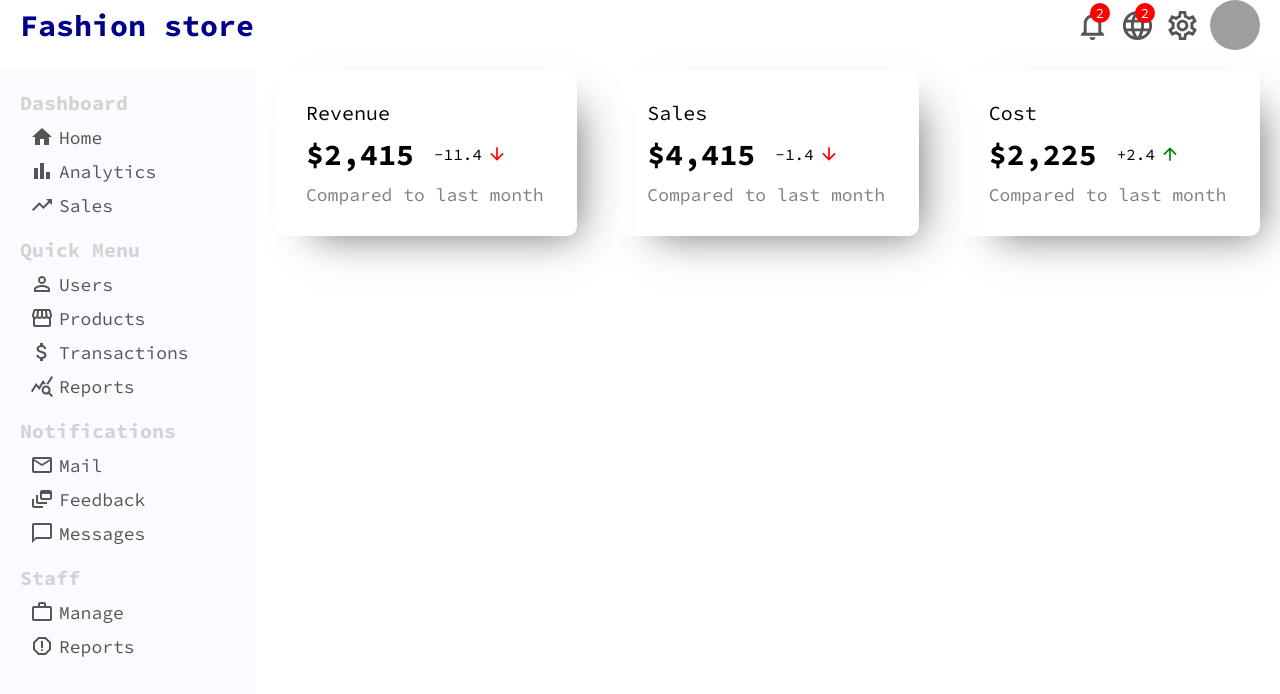
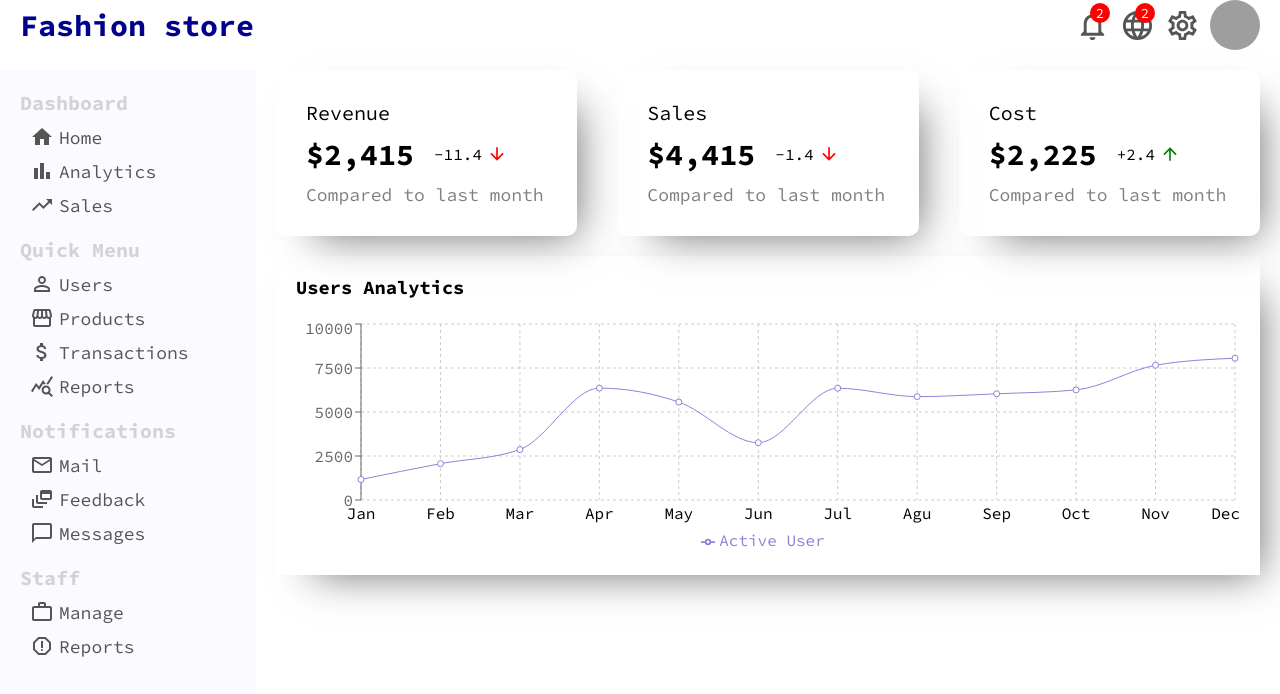
Before and after one commit to sttallev99/fashion_store_admim, a React (Create React App) app: page /users in a window 1280 px wide. Shown: the top 694 px of the page. Built offline with nearby package versions, Linux system fonts and the light colour scheme; grey boxes are pictures that could not be loaded.

Commit message:
Create chart component

```diff
--- /dev/null
+++ b/src/components/chart/Chart.js
@@ -0,0 +1,25 @@
+import { LineChart, Line, XAxis, YAxis, CartesianGrid, Tooltip, Legend, ResponsiveContainer } from 'recharts';
+
+import './chart.css';
+
+const Chart = ({title, data}) => {
+
+  return (
+    <div className='chart'>
+      <h3 className='chartTitle'>{title}</h3>
+      <ResponsiveContainer width='100%' aspect={4 / 1}>
+        <LineChart data={data}>
+            <CartesianGrid strokeDasharray="3 3" />
+            <XAxis dataKey='name' stroke='fff0bd'/>
+            <YAxis />
+            <Tooltip />
+            <Legend />
+            <Line type="monotone" dataKey="Active User" stroke="#8884d8" />
+
+        </LineChart>
+      </ResponsiveContainer>
+    </div>
+  )
+}
+
+export default Chart
--- /dev/null
+++ b/src/components/chart/chart.css
@@ -0,0 +1,11 @@
+.chart{
+    margin: 20px;
+    padding: 20px;
+    -webkit-box-shadow: 19px 18px 40px -19px rgba(0,0,0,0.58);
+    -moz-box-shadow: 19px 18px 40px -19px rgba(0,0,0,0.58);
+    box-shadow: 19px 18px 40px -19px rgba(0,0,0,0.58);
+}
+
+.chartTitle{
+    margin-bottom: 20px;
+}
--- /dev/null
+++ b/src/dummyData.js
@@ -0,0 +1,50 @@
+export const userData = [
+        {
+          name: 'Jan',
+          'Active User': 1165
+        },
+        {
+          name: 'Feb',
+          'Active User': 2065
+        },
+        {
+          name: 'Mar',
+          'Active User': 2865
+        },
+        {
+          name: 'Apr',
+          'Active User': 6358
+        },
+        {
+          name: 'May',
+          'Active User': 5564
+        },
+        {
+          name: 'Jun',
+          'Active User': 3256
+        },
+        {
+          name: 'Jul',
+          'Active User': 6352
+        },
+        {
+          name: 'Agu',
+          'Active User': 5874
+        },
+        {
+          name: 'Sep',
+          'Active User': 6035
+        },
+        {
+          name: 'Oct',
+          'Active User': 6254
+        },
+        {
+          name: 'Nov',
+          'Active User': 7655
+        },
+        {
+          name: 'Dec',
+          'Active User': 8056
+        },
+    ];
--- a/src/pages/home/Home.js
+++ b/src/pages/home/Home.js
@@ -1,11 +1,13 @@
-import React from 'react';
 import './home.css'
 import FeaturedInfo from '../../components/featuredInfo/FeaturedInfo';
+import Chart from '../../components/chart/Chart';
+import {userData} from '../../dummyData';
 
 const Home = () => {
   return (
     <div className='home'>
       <FeaturedInfo />
+      <Chart title='Users Analytics' data={userData}/>
     </div>
   )
 }
```
